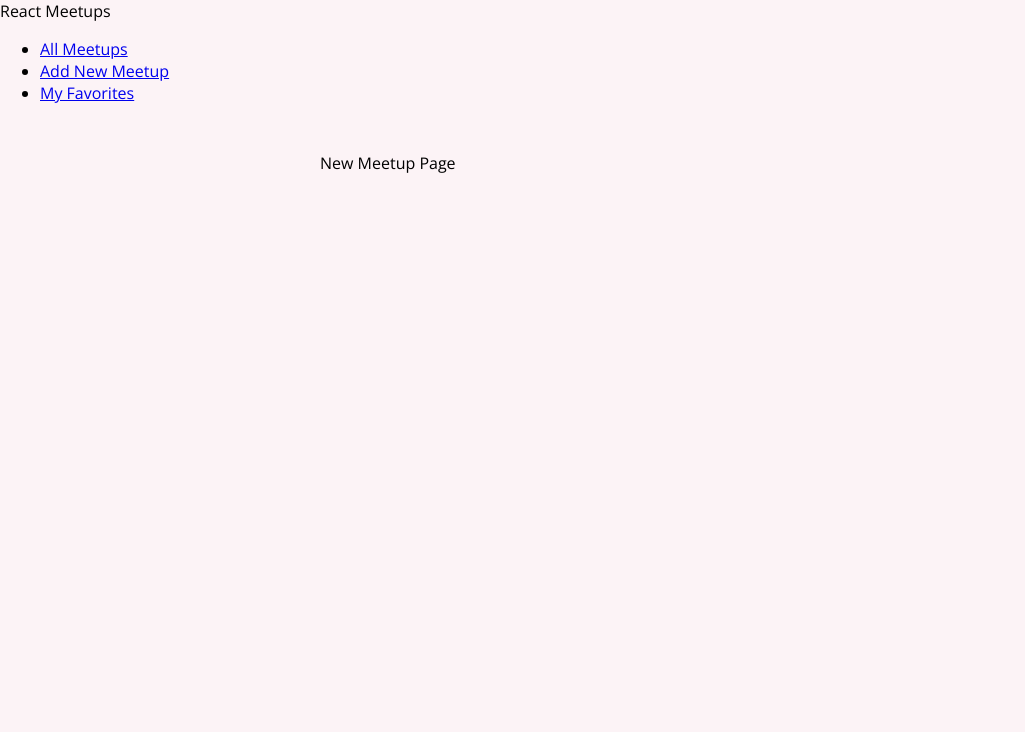
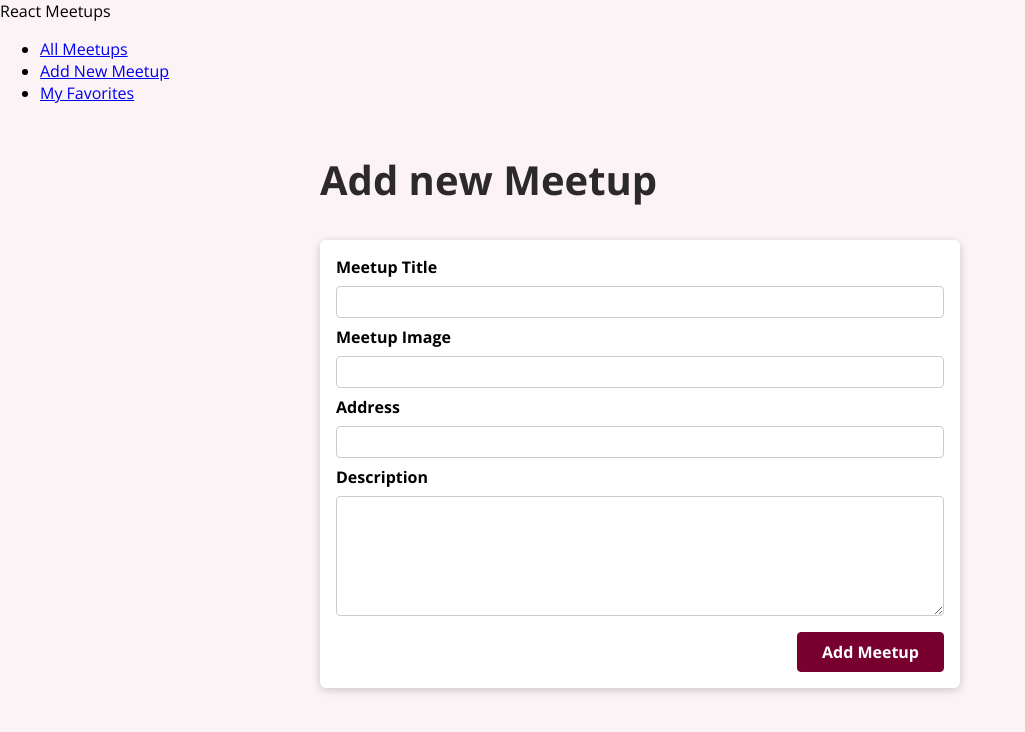
Before and after one commit to pchelka84/meetup-app, a React (Create React App) app: page /new-meetup in a window 1280 px wide. Shown: the top 732 px of the page, without its empty margins (0-1025 px from the left). Built offline with nearby package versions, Linux system fonts and the light colour scheme.

Commit message:
create New Meetup Form

```diff
--- /dev/null
+++ b/src/components/meetups/NewMeetupForm.js
@@ -0,0 +1,32 @@
+import Card from "../ui/Card";
+import classes from "./NewMeetupForm.module.css";
+
+function NewMeetupForm() {
+  return (
+    <Card>
+      <form className={classes.form}>
+        <div className={classes.control}>
+          <label htmlFor='title'>Meetup Title</label>
+          <input type='text' required id='title' />
+        </div>
+        <div className={classes.control}>
+          <label htmlFor='image'>Meetup Image</label>
+          <input type='url' required id='image' />
+        </div>
+        <div className={classes.control}>
+          <label htmlFor='address'>Address</label>
+          <input type='text' required id='address' />
+        </div>
+        <div className={classes.control}>
+          <label htmlFor='description'>Description</label>
+          <textarea id='description' required rows='5'></textarea>
+        </div>
+        <div className={classes.actions}>
+          <button>Add Meetup</button>
+        </div>
+      </form>
+    </Card>
+  );
+}
+
+export default NewMeetupForm;
--- /dev/null
+++ b/src/components/meetups/NewMeetupForm.module.css
@@ -0,0 +1,45 @@
+.form {
+  padding: 1rem;
+}
+
+.control {
+  margin-bottom: 0.5rem;
+}
+
+.control label {
+  display: block;
+  font-weight: bold;
+  margin-bottom: 0.5rem;
+}
+
+.control input,
+.control textarea {
+  display: block;
+  font: inherit;
+  border-radius: 4px;
+  border: 1px solid #ccc;
+  padding: 0.25rem;
+  width: 100%;
+}
+
+.actions {
+  margin-top: 1rem;
+  text-align: right;
+}
+
+.actions button {
+  font: inherit;
+  cursor: pointer;
+  background-color: #77002e;
+  color: white;
+  padding: 0.5rem 1.5rem;
+  border: 1px solid #77002e;
+  border-radius: 4px;
+  font-weight: bold;
+}
+
+.actions button:hover,
+.actions button:active {
+  background-color: #a50e48;
+  border-color: #a50e48;
+}
--- a/src/pages/NewMeetup.js
+++ b/src/pages/NewMeetup.js
@@ -1,5 +1,12 @@
+import NewMeetupForm from "../components/meetups/NewMeetupForm";
+
 function NewMeetupPage() {
-  return <div>New Meetup Page</div>;
+  return (
+    <section>
+      <h1>Add new Meetup</h1>
+      <NewMeetupForm />
+    </section>
+  );
 }
 
 export default NewMeetupPage;
```
